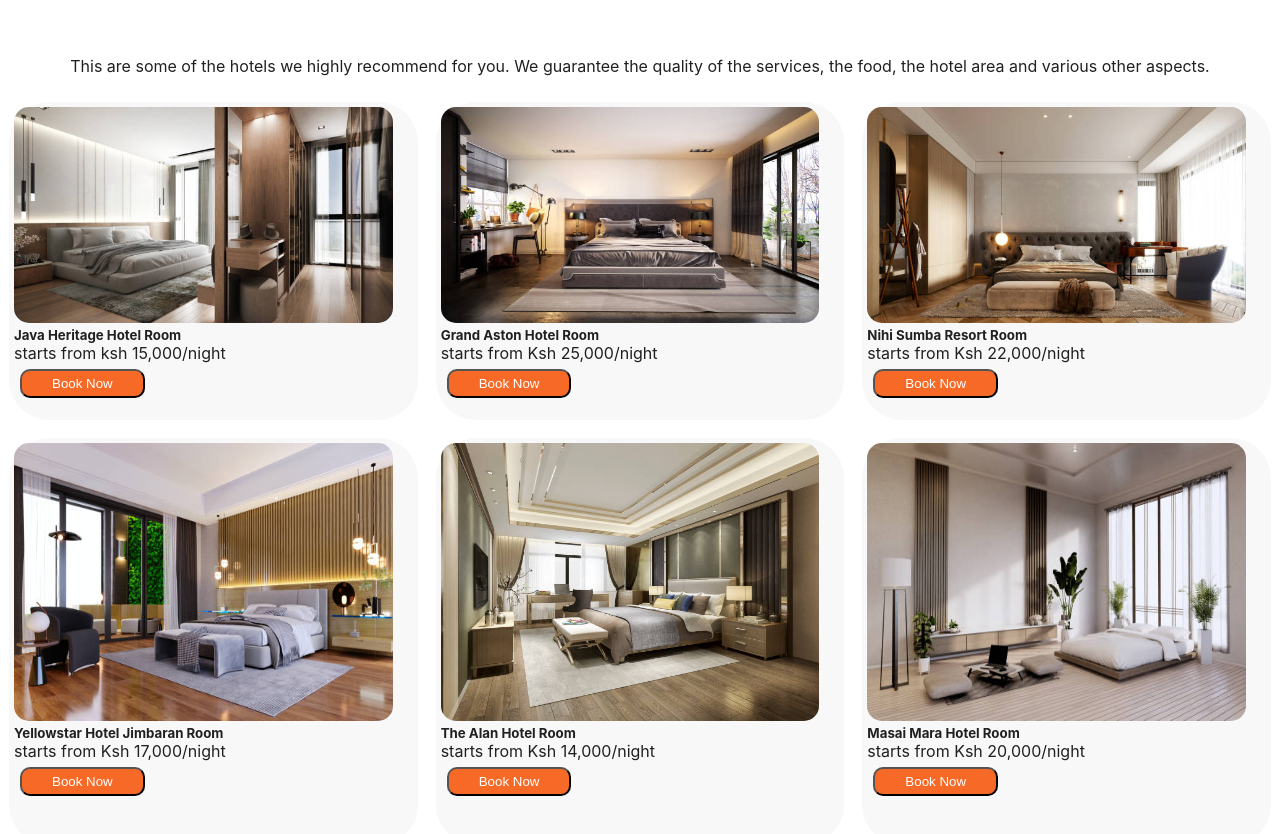
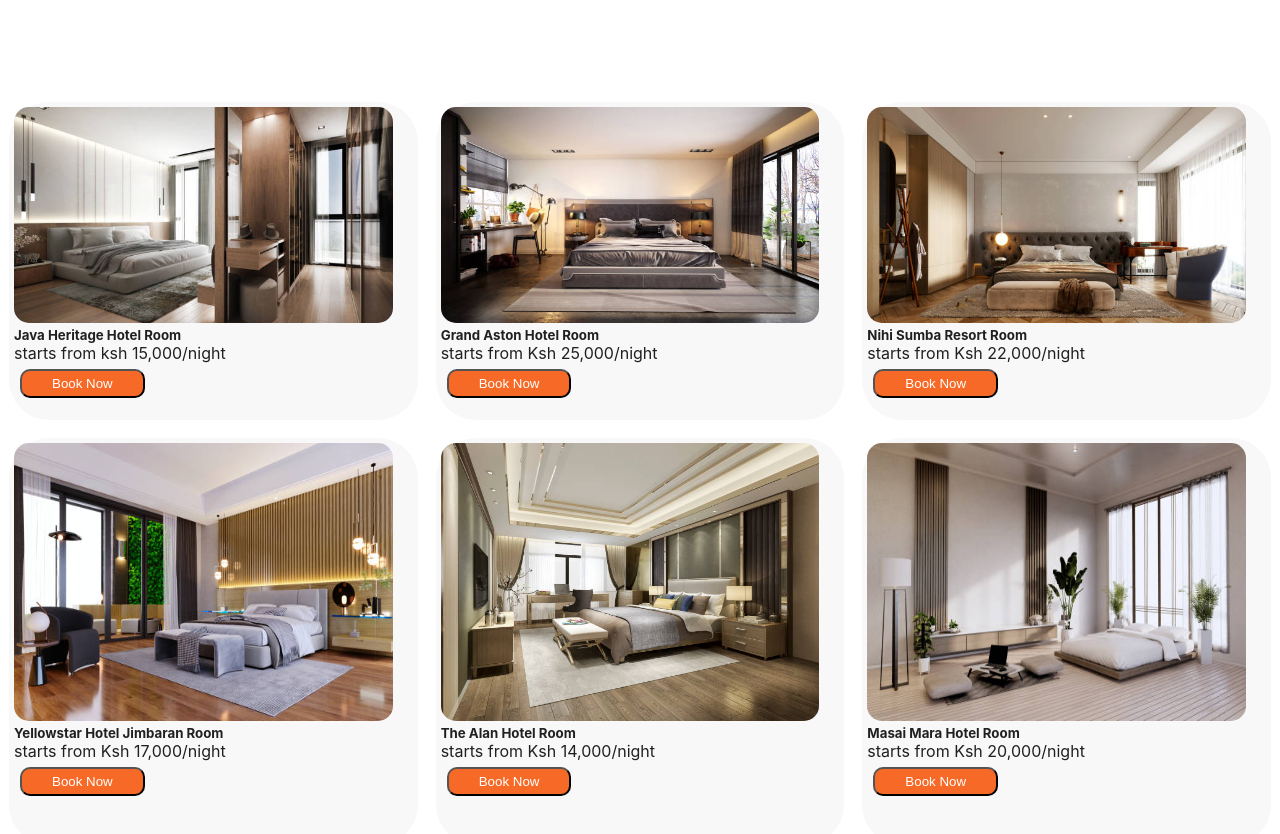
Before and after one commit to FaithGacheri/hotel_plus, a React (Create React App) app in the folder client/hotelplus/: page / in a window 1280 px wide. Shown: the top 834 px of the page. Built offline with nearby package versions, Linux system fonts and the light colour scheme.

Commit message:
add visibility to the title

```diff
--- a/client/hotelplus/src/styles/Room.css
+++ b/client/hotelplus/src/styles/Room.css
@@ -33,7 +33,7 @@
 	height: 70%;
 
 }
-h5,p,h2, .p {
+h5,p,h2,h1 .p {
 	color: #202020 !important;
 }
 
```
